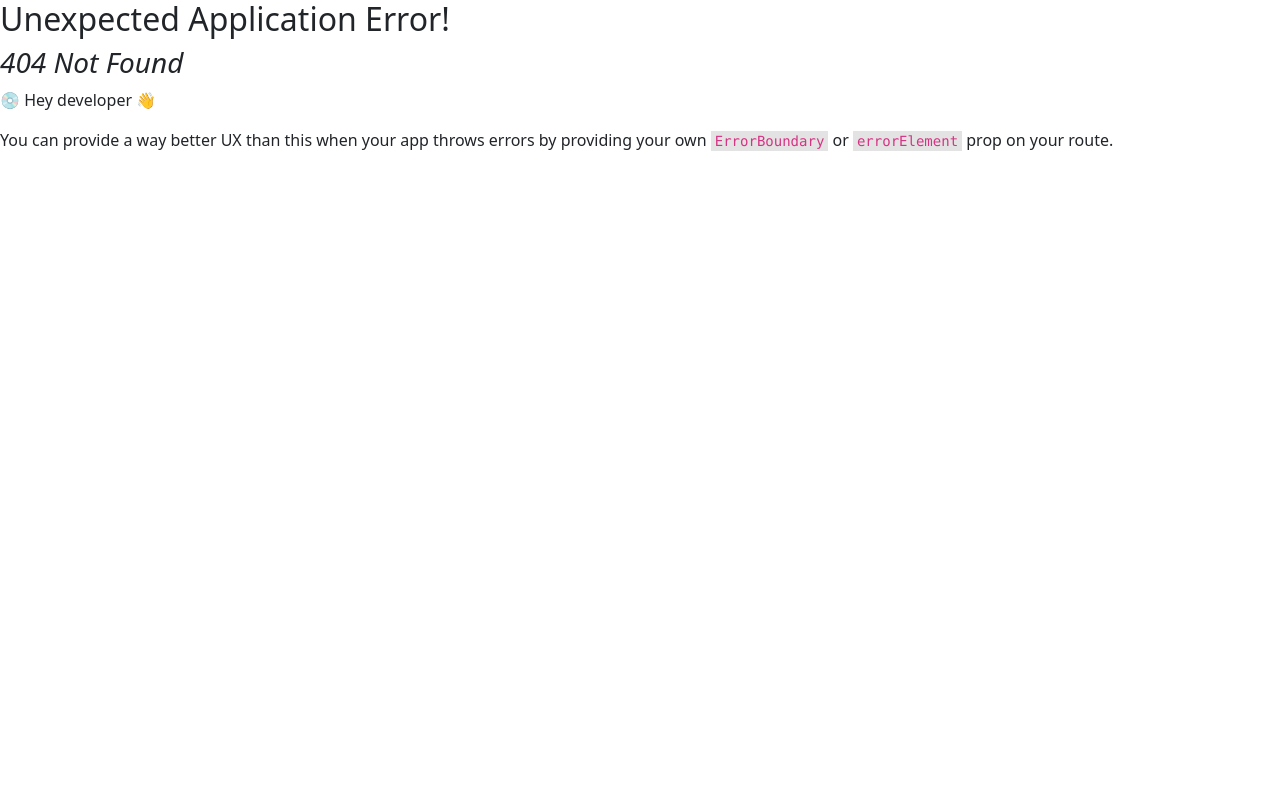
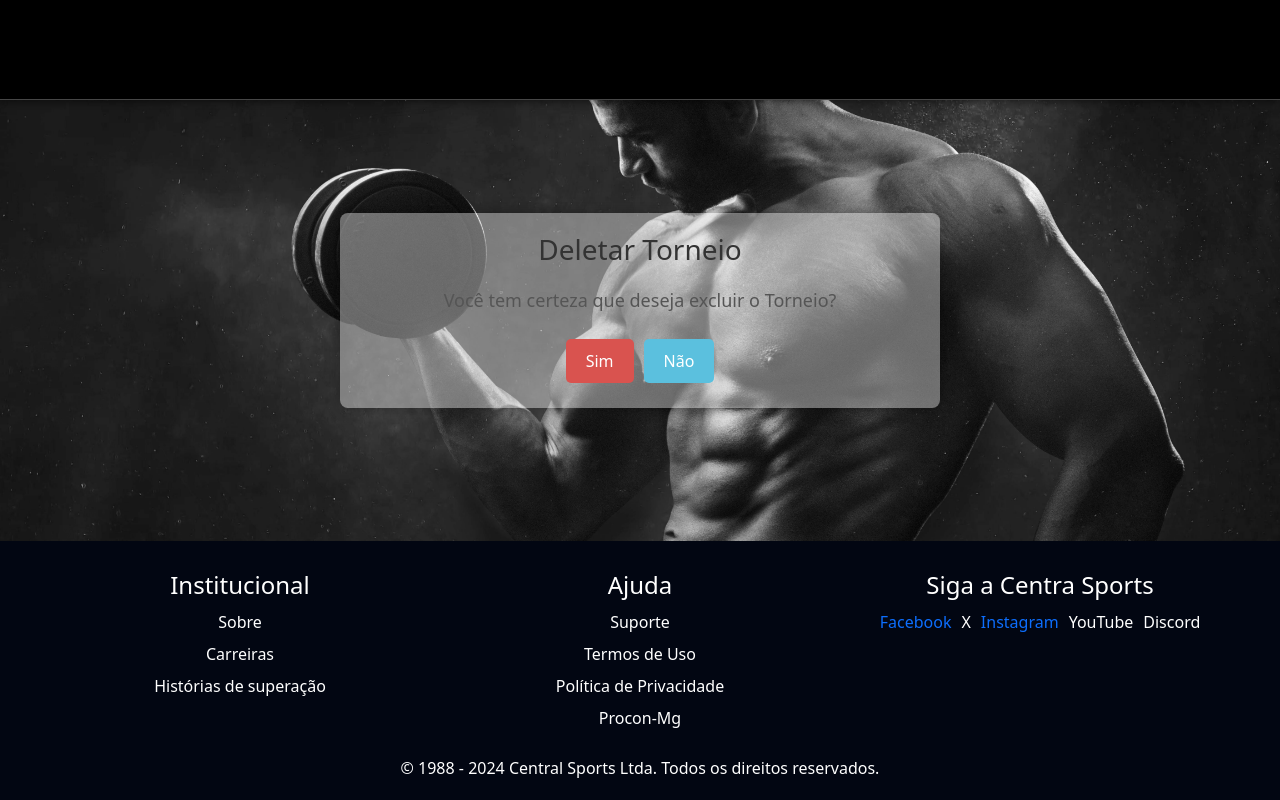
Before and after one commit to FelipeMateus4/Central-Sports, a React (Create React App) app in the folder Implementacao/front-end/: page /delete-tournament/1 in a window 1280 px wide. Before the commit this address had no page. Built offline with nearby package versions, Linux system fonts and the light colour scheme.

Commit message:
feat: add tournments confimation to delete

```diff
--- /dev/null
+++ b/Implementacao/front-end/src/Pages/DeletarTorneio/DeletarTorneio.css
@@ -0,0 +1,69 @@
+.page-section-delete {
+    background: url('../../Assets/esporte2.jpg') no-repeat center center;
+    background-size: cover;
+    display: flex;
+    flex-direction: column;
+    align-items: center;
+    justify-content: center;
+    flex: 1;
+    padding: 20px;
+    margin: 0;
+    height: 100vh; /* Garante que a altura ocupe toda a tela */
+}
+
+.delete-container {
+    background-color: #f4f4f467;
+    padding: 20px;
+    border-radius: 8px;
+    box-shadow: 0 0 15px rgba(0, 0, 0, 0.3);
+    max-width: 600px;
+    width: 100%;
+    text-align: center;
+    margin-bottom: 20px;
+}
+
+/* Estilo para o título */
+.delete-title {
+    font-size: 28px;
+    margin-bottom: 20px;
+    color: #333;
+    text-align: center;
+}
+
+/* Estilo para o parágrafo */
+p {
+    font-size: 18px;
+    margin-bottom: 20px;
+    color: #555;
+}
+
+/* Estilo para os botões */
+.delete-button {
+    font-size: 16px;
+    padding: 10px 20px;
+    margin: 5px;
+    border: none;
+    border-radius: 5px;
+    cursor: pointer;
+    transition: background-color 0.3s;
+}
+
+/* Estilo para o botão de confirmação */
+.confirm-button {
+    background-color: #d9534f;
+    color: #fff;
+}
+
+.confirm-button:hover {
+    background-color: #c9302c;
+}
+
+/* Estilo para o botão de negação */
+.cancel-button {
+    background-color: #5bc0de;
+    color: #fff;
+}
+
+.cancel-button:hover {
+    background-color: #31b0d5;
+}
--- /dev/null
+++ b/Implementacao/front-end/src/Pages/DeletarTorneio/DeletarTorneio.js
@@ -0,0 +1,63 @@
+import React, { useState } from 'react';
+import { useParams, useNavigate } from 'react-router-dom';
+import './DeletarTorneio.css';
+
+const DeletarTorneio = () => {
+    const [confirmado, setConfirmado] = useState(false);
+    const { id } = useParams(); // Obtenha o ID da URL
+    const navigate = useNavigate();
+
+    const handleConfirmar = async () => {
+        // Lógica para excluir o torneio
+        try {
+            const response = await fetch(`http://localhost:5000/torneio/${id}`, {
+                method: 'DELETE',
+                headers: {
+                    'Content-Type': 'application/json',
+                },
+                credentials: 'include',
+            });
+
+            if (!response.ok) {
+                throw new Error('Erro ao deletar torneio');
+            }
+
+            setConfirmado(true);
+
+            // Redirecionar de volta para a lista de torneios após a exclusão
+            setTimeout(() => {
+                navigate('/torneio');
+            }, 2000); // Redireciona após 2 segundos
+        } catch (error) {
+            console.error('Erro ao deletar torneio:', error);
+        }
+    };
+
+    const handleNegar = () => {
+        // Lógica para cancelar a exclusão do torneio
+        navigate('/torneio'); // Redireciona de volta para a lista de torneios
+    };
+
+    return (
+        <div className="page-section-delete">
+            <div className="delete-container">
+                <h1 className="delete-title">Deletar Torneio</h1>
+                {confirmado ? (
+                    <p>Torneio excluído com sucesso!</p>
+                ) : (
+                    <div>
+                        <p>Você tem certeza que deseja excluir o Torneio?</p>
+                        <button className="delete-button confirm-button" onClick={handleConfirmar}>
+                            Sim
+                        </button>
+                        <button className="delete-button cancel-button" onClick={handleNegar}>
+                            Não
+                        </button>
+                    </div>
+                )}
+            </div>
+        </div>
+    );
+};
+
+export default DeletarTorneio;
--- a/Implementacao/front-end/src/Pages/Torneio/Torneio.js
+++ b/Implementacao/front-end/src/Pages/Torneio/Torneio.js
@@ -1,5 +1,5 @@
 import React, { useState, useEffect } from 'react';
-import { Link } from 'react-router-dom';
+import { Link, useNavigate } from 'react-router-dom'; // Adicionando useNavigate
 import { FaTrash, FaEdit } from 'react-icons/fa';
 import './Torneio.css';
 
@@ -52,6 +52,7 @@ function TournamentsPage() {
     const [tournaments, setTournaments] = useState([]);
     const [loading, setLoading] = useState(true);
     const [error, setError] = useState(null);
+    const navigate = useNavigate(); // Adicionar hook useNavigate
 
     useEffect(() => {
         const fetchTournaments = async () => {
@@ -87,23 +88,8 @@ function TournamentsPage() {
     }, []);
 
     const handleDelete = async (id) => {
-        try {
-            const response = await fetch(`http://localhost:5000/torneio/${id}`, {
-                method: 'DELETE',
-                headers: {
-                    'Content-Type': 'application/json',
-                },
-                credentials: 'include',
-            });
-
-            if (!response.ok) {
-                throw new Error('Erro ao deletar torneio');
-            }
-
-            setTournaments(tournaments.filter((tournament) => tournament.id !== id));
-        } catch (error) {
-            console.error('Erro ao deletar torneio:', error);
-        }
+        // Redirecionar para a página de confirmação
+        navigate(`/delete-tournament/${id}`);
     };
 
     if (loading) {
--- a/Implementacao/front-end/src/Routes/Routes.js
+++ b/Implementacao/front-end/src/Routes/Routes.js
@@ -6,6 +6,7 @@ import { AdminPage } from '../Pages/AdminPage/AdminPage';
 import TournamentsPage from '../Pages/Torneio/Torneio';
 import RegisterTorneio from '../Pages/RegistroTorneio/RegisterTorneio';
 import EditTorneio from '../Pages/EditTorneio/EditTorneio';
+import DeletarTorneio from '../Pages/DeletarTorneio/DeletarTorneio'; // Importe o componente DeletarTorneio
 
 export const router = createBrowserRouter([
     {
@@ -18,6 +19,7 @@ export const router = createBrowserRouter([
             { path: '/torneio/', element: <TournamentsPage /> },
             { path: '/create-tournament', element: <RegisterTorneio /> },
             { path: '/edit-tournament/:id', element: <EditTorneio /> },
+            { path: '/delete-tournament/:id', element: <DeletarTorneio /> }, // Adicione esta linha
         ],
     },
 ]);
```
Also changed, not shown: 1 other file (tests, documents, lock files or other folders).
